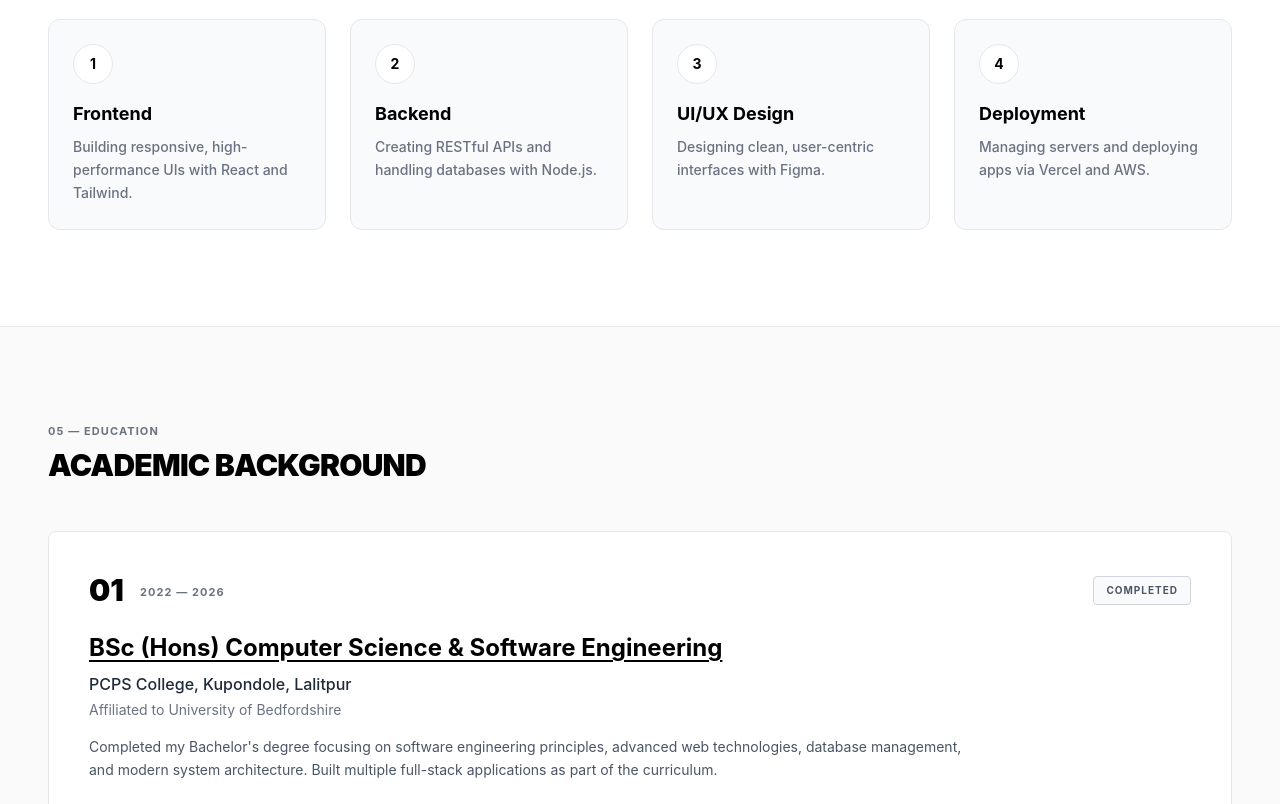
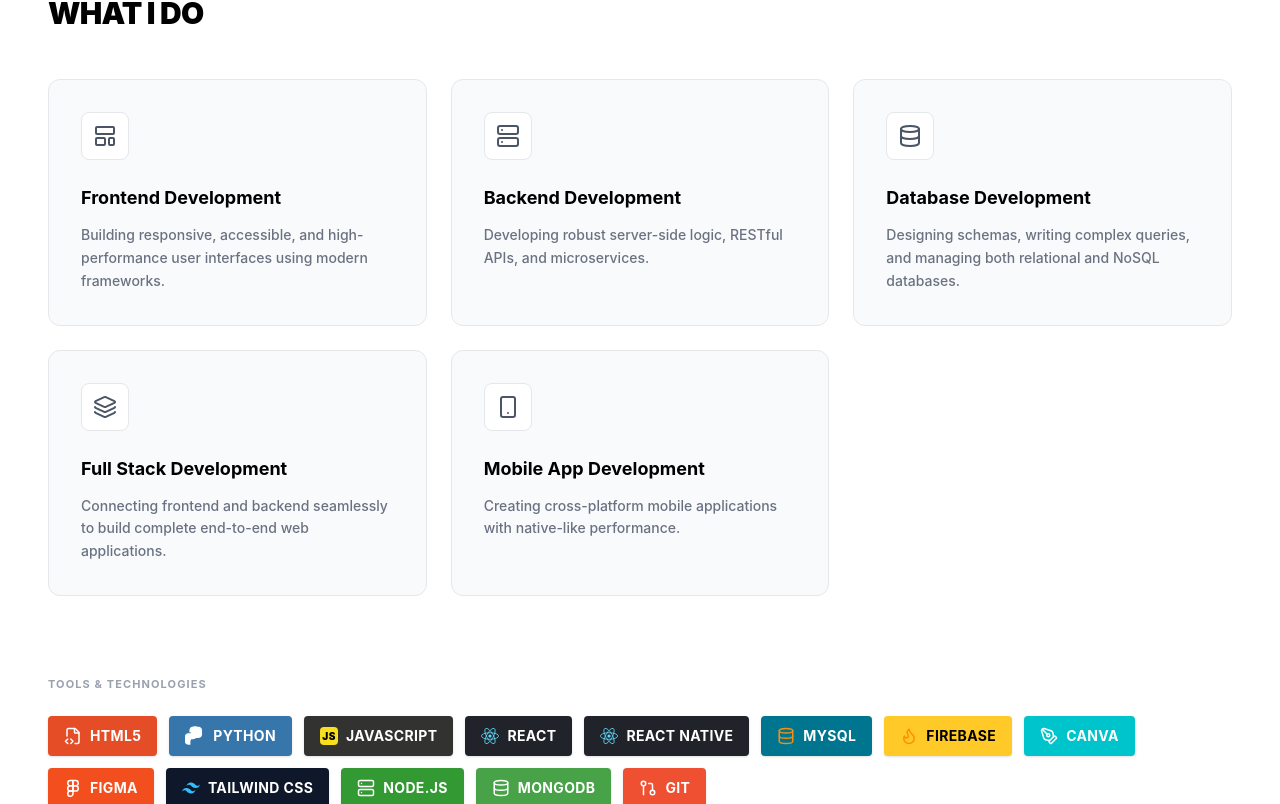
Before and after one commit to bibek997/My-Website, a React (Vite) app: page / in a window 1280 px wide. Shown: the part 3376-4180 px from the top of the page. Built offline with nearby package versions, Linux system fonts and the light colour scheme.

Commit message:
Updated Expertise page

```diff
--- a/package.json
+++ b/package.json
@@ -11,7 +11,7 @@
   },
   "dependencies": {
     "@tailwindcss/vite": "^4.3.5",
-    "lucide-react": "^1.78.0",
+    "lucide-react": "^1.79.0",
     "react": "^19.3.1",
     "react-dom": "^19.3.1",
     "react-router-dom": "^7.18.6",
--- a/src/pages/Expertise.jsx
+++ b/src/pages/Expertise.jsx
@@ -1,26 +1,178 @@
 import React from 'react'
+import { FileCode2, Database, Flame, PenTool, Layers, Smartphone, LayoutTemplate, Server } from 'lucide-react'
 
 const Expertise = () => {
+  // Custom SVG for Python
+  const PythonIcon = () => (
+    <svg xmlns="http://www.w3.org/2000/svg" width="20" height="20" viewBox="0 0 24 24" fill="currentColor">
+      <path d="M14.25.18c-1.74 0-3.15.11-4.29.32-1.13.21-2.05.55-2.75.99-.7.44-1.2.99-1.5 1.66-.3.67-.45 1.43-.45 2.3v2.25h8.63v.9H4.25c-.95 0-1.75.2-2.4.58-.66.39-1.16.93-1.5 1.63-.34.7-.51 1.51-.51 2.45v4.65c0 .94.17 1.75.51 2.45.34.7.84 1.24 1.5 1.63.65.38 1.45.58 2.4.58h2.25v-3.8c0-.95.2-1.75.58-2.4.39-.66.93-1.16 1.63-1.5.7-.34 1.51-.51 2.45-.51h4.65c.94 0 1.75-.17 2.45-.51.7-.34 1.24-.84 1.63-1.5.38-.65.58-1.45.58-2.4V5.4c0-.95-.2-1.75-.58-2.4-.39-.66-.93-1.16-1.63-1.5-.7-.34-1.51-.51-2.45-.51h-2.25v3.8c0 .95-.2 1.75-.58 2.4-.39.66-.93 1.16-1.63 1.5-.7.34-1.51.51-2.45.51H9.6c-.94 0-1.75.17-2.45.51-.7.34-1.24.84-1.63 1.5-.38.65-.58 1.45-.58 2.4v2.25h4.65c.94 0 1.75-.17 2.45-.51.7-.34 1.24-.84 1.63-1.5.38-.65.58-1.45.58-2.4V9.6c0-.95-.2-1.75-.58-2.4-.39-.66-.93-1.16-1.63-1.5-.7-.34-1.51-.51-2.45-.51h-2.25v3.8c0 .95.2 1.75.58 2.4.39.66.93 1.16 1.63 1.5.7.34 1.51.51 2.45.51H14.25Z" />
+    </svg>
+  )
+
+  // 1. Core Competencies Data
+  const competencies = [
+    {
+      title: 'Frontend Development',
+      desc: 'Building responsive, accessible, and high-performance user interfaces using modern frameworks.',
+      icon: <LayoutTemplate size={24} />
+    },
+    {
+      title: 'Backend Development',
+      desc: 'Developing robust server-side logic, RESTful APIs, and microservices.',
+      icon: <Server size={24} />
+    },
+    {
+      title: 'Database Development',
+      desc: 'Designing schemas, writing complex queries, and managing both relational and NoSQL databases.',
+      icon: <Database size={24} />
+    },
+    {
+      title: 'Full Stack Development',
+      desc: 'Connecting frontend and backend seamlessly to build complete end-to-end web applications.',
+      icon: <Layers size={24} />
+    },
+    {
+      title: 'Mobile App Development',
+      desc: 'Creating cross-platform mobile applications with native-like performance.',
+      icon: <Smartphone size={24} />
+    },
+  ]
+
   return (
     <section id="expertise" className="w-full border-t border-gray-100 bg-white">
       <div className="max-w-325 mx-auto px-6 md:px-12 py-24 font-sans">
-        <h2 className="text-[11px] font-bold tracking-widest uppercase text-gray-400 mb-8">04 — Expertise</h2>
-        <div className="grid grid-cols-1 sm:grid-cols-2 lg:grid-cols-4 gap-6">
-          {[
-            { title: 'Frontend', desc: 'Building responsive, high-performance UIs with React and Tailwind.' },
-            { title: 'Backend', desc: 'Creating RESTful APIs and handling databases with Node.js.' },
-            { title: 'UI/UX Design', desc: 'Designing clean, user-centric interfaces with Figma.' },
-            { title: 'Deployment', desc: 'Managing servers and deploying apps via Vercel and AWS.' }
-          ].map((item, i) => (
-            <div key={i} className="bg-gray-50 p-6 rounded-xl border border-gray-200">
-              <div className="w-10 h-10 bg-white border border-gray-200 rounded-full flex items-center justify-center mb-4">
-                <span className="font-bold text-sm">{i + 1}</span>
+
+        {/* Section Header */}
+        <div className="mb-12">
+          <h2 className="text-[11px] font-bold tracking-widest uppercase text-gray-400 mb-2">04 — Expertise</h2>
+          <h3 className="text-3xl font-black uppercase tracking-tight text-black">What I Do</h3>
+        </div>
+
+        {/* 1. Core Competencies Grid */}
+        <div className="grid grid-cols-1 sm:grid-cols-2 lg:grid-cols-3 gap-6 mb-20">
+          {competencies.map((item, i) => (
+            <div
+              key={i}
+              className="bg-gray-50 p-8 rounded-xl border border-gray-200 hover:shadow-md transition-shadow duration-300 group"
+            >
+              <div className="w-12 h-12 bg-white border border-gray-200 rounded-lg flex items-center justify-center mb-6 text-gray-600 group-hover:text-black transition-colors">
+                {item.icon}
               </div>
-              <h4 className="text-lg font-bold text-black mb-2">{item.title}</h4>
+              <h4 className="text-lg font-bold text-black mb-3">{item.title}</h4>
               <p className="text-sm text-gray-500 font-medium leading-relaxed">{item.desc}</p>
             </div>
           ))}
         </div>
+
+        {/* 2. Tech Stack Section */}
+        <div className="mb-10">
+          <h4 className="text-[11px] font-bold tracking-widest uppercase text-gray-400 mb-6">Tools & Technologies</h4>
+
+          <div className="flex flex-wrap gap-3">
+
+            {/* HTML5 */}
+            <div className="flex items-center gap-2 bg-[#E44D26] text-white px-4 py-2.5 rounded text-sm font-bold tracking-wide shadow-sm hover:scale-105 transition-transform cursor-default">
+              <FileCode2 size={18} />
+              HTML5
+            </div>
+
+            {/* Python */}
+            <div className="flex items-center gap-2 bg-[#3776AB] text-white px-4 py-2.5 rounded text-sm font-bold tracking-wide shadow-sm hover:scale-105 transition-transform cursor-default">
+              <PythonIcon />
+              PYTHON
+            </div>
+
+            {/* JavaScript */}
+            <div className="flex items-center gap-2 bg-[#323330] text-white px-4 py-2.5 rounded text-sm font-bold tracking-wide shadow-sm hover:scale-105 transition-transform cursor-default">
+              <span className="w-[18px] h-[18px] bg-[#F7DF1E] text-black flex items-center justify-center text-[10px] rounded-sm font-black">JS</span>
+              JAVASCRIPT
+            </div>
+
+            {/* React */}
+            <div className="flex items-center gap-2 bg-[#20232A] text-white px-4 py-2.5 rounded text-sm font-bold tracking-wide shadow-sm hover:scale-105 transition-transform cursor-default">
+              <svg xmlns="http://www.w3.org/2000/svg" width="18" height="18" viewBox="-11.5 -10.23174 23 20.46348" fill="none" stroke="#61DAFB" strokeWidth="1">
+                <circle cx="0" cy="0" r="2.05" fill="#61DAFB" stroke="none"/>
+                <ellipse rx="11" ry="4.2" stroke="#61DAFB"/>
+                <ellipse rx="11" ry="4.2" transform="rotate(60)" stroke="#61DAFB"/>
+                <ellipse rx="11" ry="4.2" transform="rotate(120)" stroke="#61DAFB"/>
+              </svg>
+              REACT
+            </div>
+
+            {/* React Native */}
+            <div className="flex items-center gap-2 bg-[#20232A] text-white px-4 py-2.5 rounded text-sm font-bold tracking-wide shadow-sm hover:scale-105 transition-transform cursor-default">
+              <svg xmlns="http://www.w3.org/2000/svg" width="18" height="18" viewBox="-11.5 -10.23174 23 20.46348" fill="none" stroke="#61DAFB" strokeWidth="1">
+                <circle cx="0" cy="0" r="2.05" fill="#61DAFB" stroke="none"/>
+                <ellipse rx="11" ry="4.2" stroke="#61DAFB"/>
+                <ellipse rx="11" ry="4.2" transform="rotate(60)" stroke="#61DAFB"/>
+                <ellipse rx="11" ry="4.2" transform="rotate(120)" stroke="#61DAFB"/>
+              </svg>
+              REACT NATIVE
+            </div>
+
+            {/* MySQL */}
+            <div className="flex items-center gap-2 bg-[#00758F] text-white px-4 py-2.5 rounded text-sm font-bold tracking-wide shadow-sm hover:scale-105 transition-transform cursor-default">
+              <Database size={18} className="text-[#F29111]" />
+              MYSQL
+            </div>
+
+            {/* Firebase */}
+            <div className="flex items-center gap-2 bg-[#FFCA28] text-black px-4 py-2.5 rounded text-sm font-bold tracking-wide shadow-sm hover:scale-105 transition-transform cursor-default">
+              <Flame size={18} className="text-[#FF8F00]" />
+              FIREBASE
+            </div>
+
+            {/* Canva */}
+            <div className="flex items-center gap-2 bg-[#00C4CC] text-white px-4 py-2.5 rounded text-sm font-bold tracking-wide shadow-sm hover:scale-105 transition-transform cursor-default">
+              <PenTool size={18} />
+              CANVA
+            </div>
+
+            {/* Figma */}
+            <div className="flex items-center gap-2 bg-[#F24E1E] text-white px-4 py-2.5 rounded text-sm font-bold tracking-wide shadow-sm hover:scale-105 transition-transform cursor-default">
+              <svg xmlns="http://www.w3.org/2000/svg" width="18" height="18" viewBox="0 0 24 24" fill="none" stroke="currentColor" strokeWidth="2" strokeLinecap="round" strokeLinejoin="round">
+                <path d="M12 2H8.5a3.5 3.5 0 0 0 0 7H12V2Z"/>
+                <path d="M12 9H8.5a3.5 3.5 0 0 0 0 7H12V9Z"/>
+                <path d="M12 16H8.5a3.5 3.5 0 1 0 3.5 3.5V16Z"/>
+                <path d="M12 2h3.5a3.5 3.5 0 1 1 0 7H12V2Z"/>
+                <path d="M12 9h3.5a3.5 3.5 0 1 1 0 7H12V9Z"/>
+              </svg>
+              FIGMA
+            </div>
+
+            {/* --- ADDED EXTRA TECH STACK --- */}
+
+            {/* Tailwind CSS */}
+            <div className="flex items-center gap-2 bg-[#0F172A] text-white px-4 py-2.5 rounded text-sm font-bold tracking-wide shadow-sm hover:scale-105 transition-transform cursor-default">
+              <span className="w-[18px] h-[18px] text-[#38BDF8] flex items-center justify-center">
+                <svg viewBox="0 0 24 24" fill="currentColor" width="18" height="18"><path d="M12.001,4.8c-3.2,0-5.2,1.6-6,4.8c1.2-1.6,2.6-2.2,4.2-1.8c0.913,0.228,1.565,0.89,2.288,1.624 C13.666,10.618,15.027,12,18.001,12c3.2,0,5.2-1.6,6-4.8c-1.2,1.6-2.6,2.2-4.2,1.8c-0.913-0.228-1.565-0.89-2.288-1.624 C16.337,6.182,14.976,4.8,12.001,4.8z M6.001,12c-3.2,0-5.2,1.6-6,4.8c1.2-1.6,2.6-2.2,4.2-1.8c0.913,0.228,1.565,0.89,2.288,1.624 c1.177,1.194,2.538,2.576,5.512,2.576c3.2,0,5.2-1.6,6-4.8c-1.2,1.6-2.6,2.2-4.2,1.8c-0.913-0.228-1.565-0.89-2.288-1.624 C10.337,13.382,8.976,12,6.001,12z"/></svg>
+              </span>
+              TAILWIND CSS
+            </div>
+
+            {/* Node.js */}
+            <div className="flex items-center gap-2 bg-[#339933] text-white px-4 py-2.5 rounded text-sm font-bold tracking-wide shadow-sm hover:scale-105 transition-transform cursor-default">
+              <Server size={18} />
+              NODE.JS
+            </div>
+
+            {/* MongoDB */}
+            <div className="flex items-center gap-2 bg-[#47A248] text-white px-4 py-2.5 rounded text-sm font-bold tracking-wide shadow-sm hover:scale-105 transition-transform cursor-default">
+              <Database size={18} />
+              MONGODB
+            </div>
+
+            {/* Git */}
+            <div className="flex items-center gap-2 bg-[#F05032] text-white px-4 py-2.5 rounded text-sm font-bold tracking-wide shadow-sm hover:scale-105 transition-transform cursor-default">
+              <svg xmlns="http://www.w3.org/2000/svg" width="18" height="18" viewBox="0 0 24 24" fill="none" stroke="currentColor" strokeWidth="2" strokeLinecap="round" strokeLinejoin="round">
+                <circle cx="18" cy="18" r="3"/><circle cx="6" cy="6" r="3"/><path d="M13 6h3a2 2 0 0 1 2 2v7"/><path d="M6 9v12"/>
+              </svg>
+              GIT
+            </div>
+
+          </div>
+        </div>
+
       </div>
     </section>
   )
```
Also changed, not shown: 1 other file (tests, documents, lock files or other folders).
